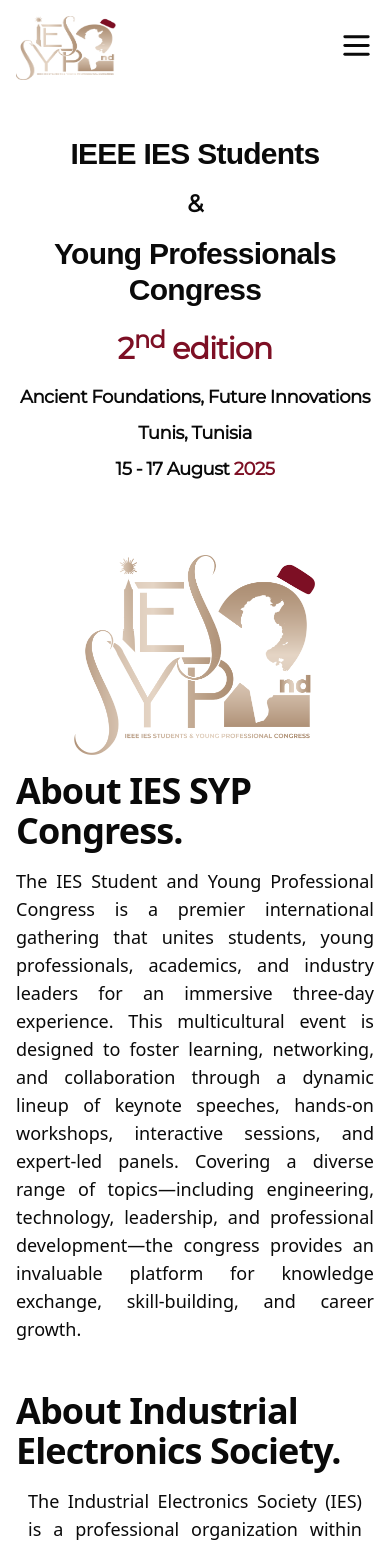
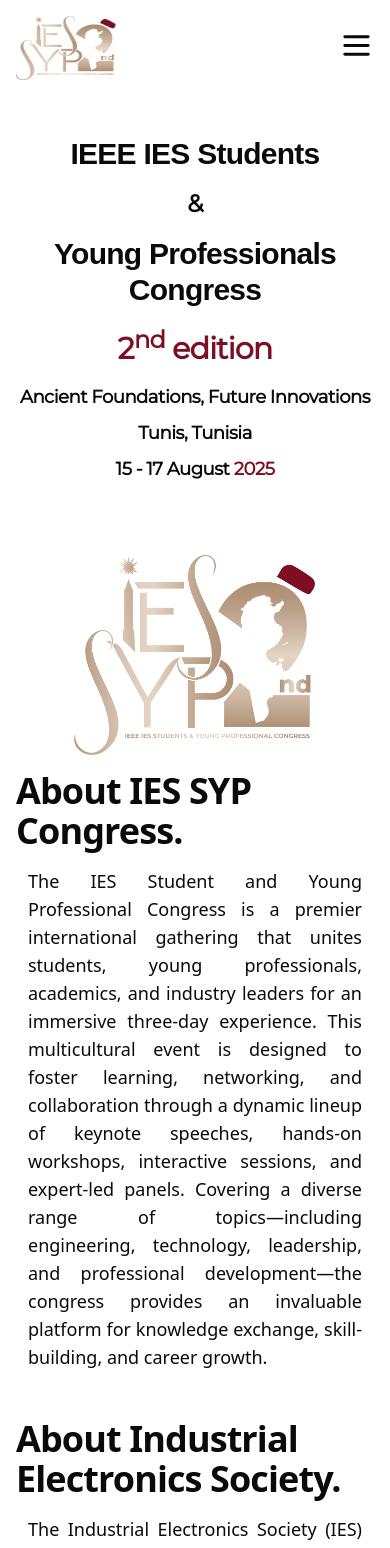
Before and after one commit to Fares-Frini/ies-syp-Congress-Website-Remake, a Next.js app: page / in a window 390 px wide. Shown: the top 1548 px of the page. Built offline with nearby package versions, Linux system fonts and the light colour scheme; a web font is replaced by a local one.

Commit message:
fix about us responsivity

```diff
--- a/src/app/(home)/components/Aboutus.tsx
+++ b/src/app/(home)/components/Aboutus.tsx
@@ -34,7 +34,7 @@
 									href={link} // Use the link prop
 									target="_blank"
 									rel="noreferrer"
-									className="relative inline min-w-[120px] items-center justify-center rounded-full border-2 border-gray-600 px-6 py-2 text-center text-sm font-medium transition hover:border-gray-900 focus:outline-none focus:ring-4 focus:ring-blue-300 dark:border-gray-400 dark:bg-black dark:hover:bg-white dark:hover:bg-opacity-20 dark:focus:ring-blue-800"
+									className="relative inline min-w-[100px] sm:min-w-[120px] items-center justify-center rounded-full border-2 border-gray-600 px-4 sm:px-6 py-2 text-center text-xs sm:text-sm font-medium transition hover:border-gray-900 focus:outline-none focus:ring-4 focus:ring-blue-300 dark:border-gray-400 dark:bg-black dark:hover:bg-white dark:hover:bg-opacity-20 dark:focus:ring-blue-800"
 								>
 									<span className="">Learn more about {title}</span> {/* Dynamically use title */}
 								</Link>
@@ -67,7 +67,7 @@
                         About {title}.
 						</h1>
 							<p
-								className="text-justify mb-4 text-lg font-medium lg:mb-7 lg:text-start lg:text-xl lg:font-normal"
+								className="text-justify mb-4 mx-3 lg:mx-0 text-lg font-normal lg:mb-7 lg:text-start lg:text-xl lg:font-normal"
 								style={{ textAlign: 'justify', textJustify: 'inter-word', wordBreak: 'break-word', whiteSpace: 'normal', display: 'block !important' }}
 							>
 								{description}
@@ -78,7 +78,7 @@
 									href={link} // Use the link prop
 									target="_blank"
 									rel="noreferrer"
-									className="relative inline min-w-[120px] items-center justify-center rounded-full border-2 border-gray-600 px-6 py-2 text-center text-sm font-medium transition hover:border-gray-900 focus:outline-none focus:ring-4 focus:ring-blue-300 dark:border-gray-400 dark:bg-black dark:hover:bg-white dark:hover:bg-opacity-20 dark:focus:ring-blue-800"
+									className="relative inline min-w-[100px] sm:min-w-[120px] items-center justify-center rounded-full border-2 border-gray-600 px-4 sm:px-6 py-2 text-center text-xs sm:text-sm font-medium transition hover:border-gray-900 focus:outline-none focus:ring-4 focus:ring-blue-300 dark:border-gray-400 dark:bg-black dark:hover:bg-white dark:hover:bg-opacity-20 dark:focus:ring-blue-800"
 								>
 									<span className="">Learn more about {title}</span> {/* Dynamically use title */}
 								</Link>
```
